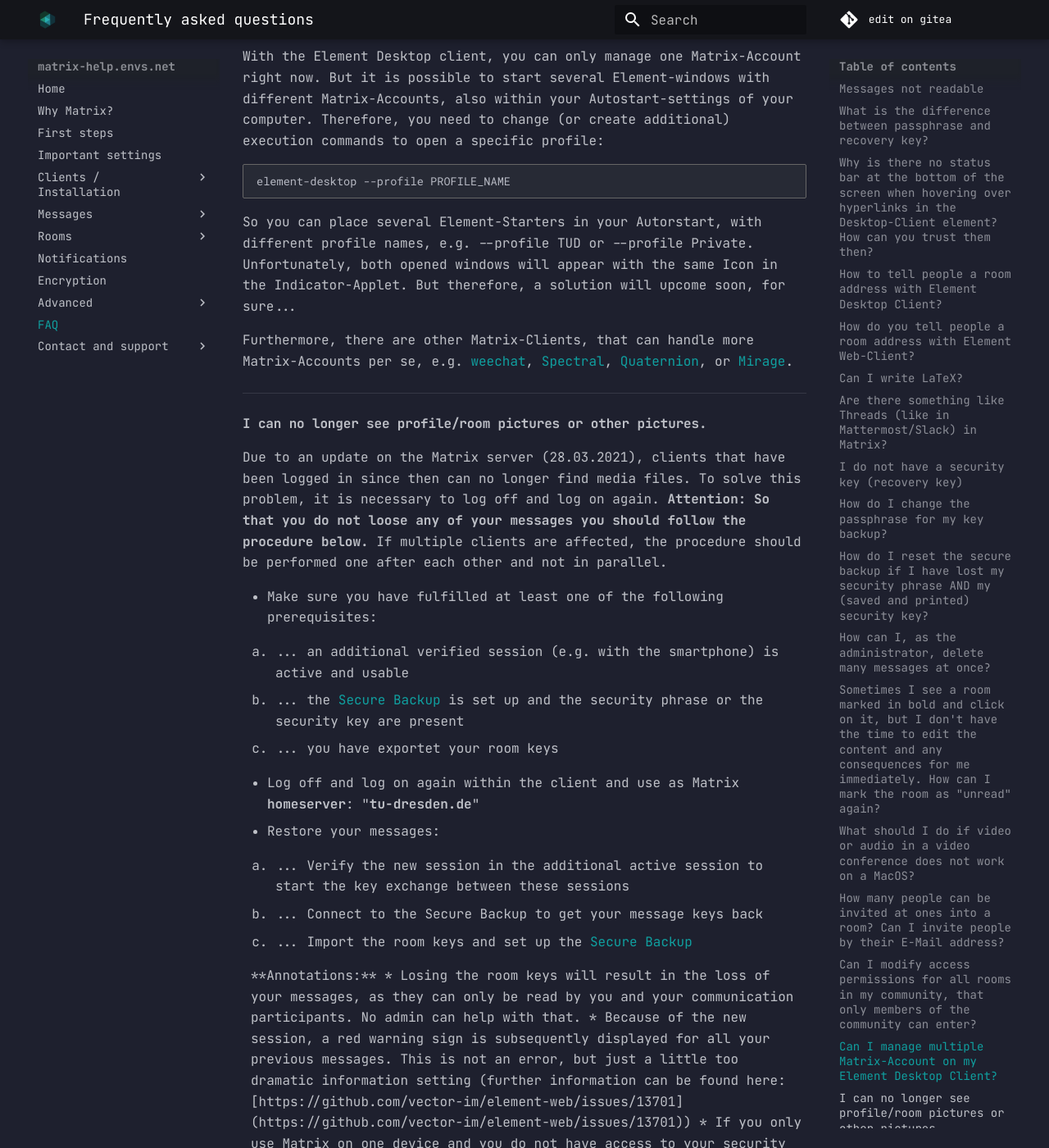
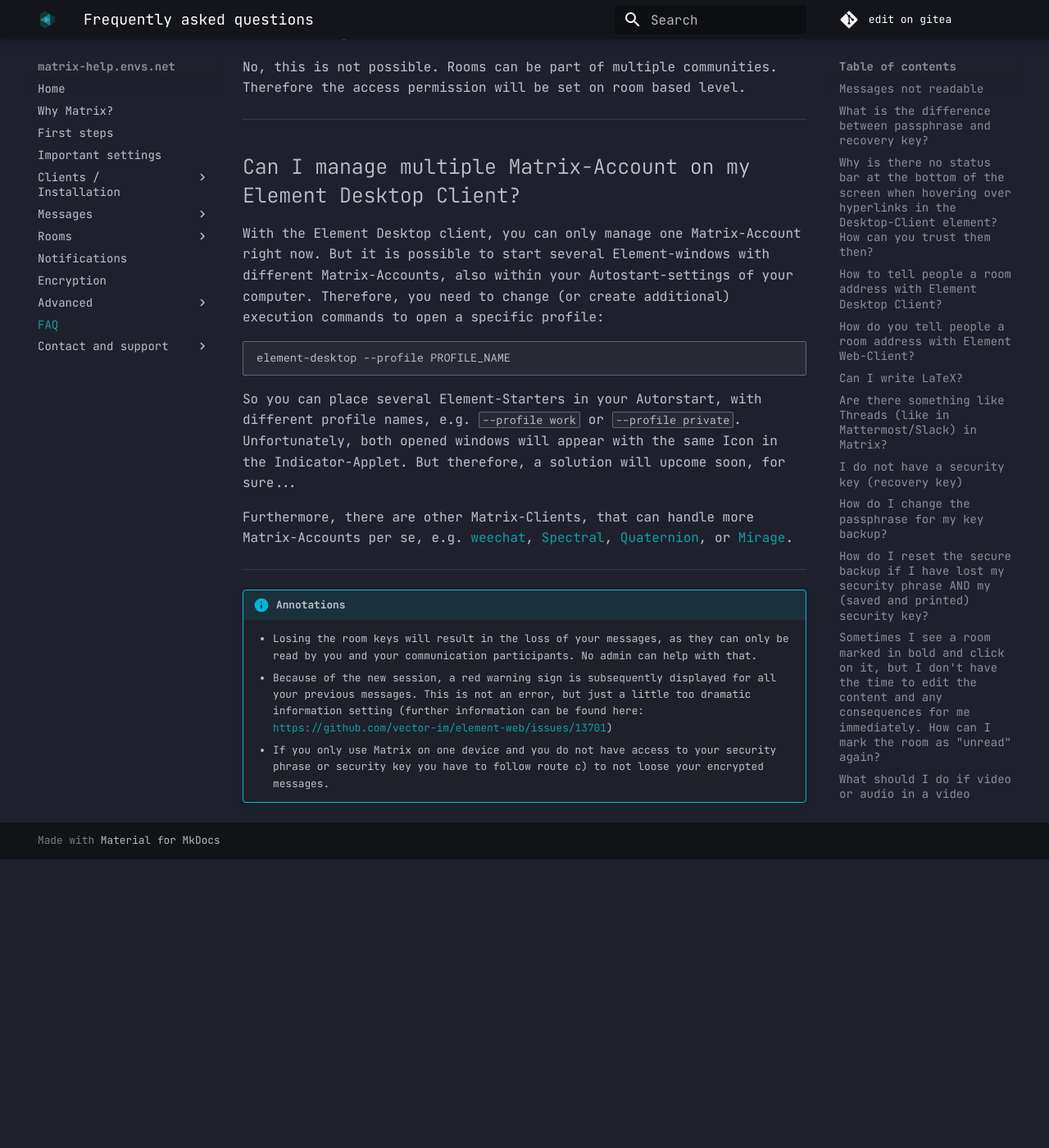
Before and after one commit to envs-net/matrix-doc, an MkDocs documentation site: the page built from docs/faq.md, in a window 1280 px wide and 1400 px high, scrolled down 5117 px. Shown: the whole window at 82% size. Built offline with MkDocs 1.6.1 and Material for MkDocs 9.7.7, drawn with Linux system fonts in a browser that asks for light colours; after the commit the page ends 6165 px from its top, so only the background shows below that; some of the changed text lies outside the part shown.

Commit message:
update faq

````diff
--- a/docs/faq.md
+++ b/docs/faq.md
@@ -1,75 +1,67 @@
 ---
-menutitle: "FAQ"
 title: "Frequently asked questions"
-date: 2020-08-02T21:26:25+02:00
-draft: false
-weight: 200
+date: 2021-08-03T20:30:00+02:00
 ---
+
+# FAQ
+
 This is a collection of frequently asked questions and their answers. Some of the answers are not yet written. In these cases please ask in the matrix room `#envs:envs.net`.
 
-* [Messages not readable](#message-not-readable)
-* [What is the difference between passphrase and recovery key?](#securityphrase-vs-securitykey)
-* [Why is there no status bar at the bottom of the screen when hovering over hyperlinks in the Desktop-Client element? How can you trust them then?](#no-statusline)
-* [How to tell people a room address with Element Desktop Client?](#desktop-share-room)
-* [How do you tell people a room address with Element Web-Client?](#web-share-room)
-* [Can I write LaTeX?](#latex)
-* [Are there something like Threads (like in Mattermost/Slack) in Matrix?](#threads)
-* [I do not have a security key (recovery key)](#no-security-key)
-* [How do I change the passphrase for my key backup?](#change-securityphrase)
-* [How do I reset the secure backup if I have lost my security phrase AND my (saved and printed) security key?](#reset-securityphrase)
-* [How can I, as the administrator, delete many messages at once?](#delete-multiple-messages)
-* [Sometimes I see a room marked in bold and click on it, but I don't have the time to edit the content and any consequences for me immediately. How can I mark the room as "unread" again?](#mark-room-as-unread)
-* [What should I do if video or audio in a video conference does not work on a MacOS?](#apple-no-video)
-* [How many people can be invited at ones into a room? Can I invite people by their E-Mail address?](#how-many-invites-can-i-do)
-* [Can I modify access permissions for all rooms in my community, that only members of the community can enter?](#roompermissions-in-communities)
-* [Can I manage multiple Matrix-Account on my Element Desktop Client?](#multiple-accounts-element)
-* [I can no longer see profile/room pictures or other pictures.](#relogin)
-
-#### Messages not readable {#message-not-readable}
+## Messages not readable
   * At least one verified session must be open at all times, the easiest way to do this is to set up the Desktop Client or Element on a smartphone. These programs can be closed and restarted without having to log in again. Otherwise, a verified Matrix session can be created in a private web browser window by logging into Matrix there and verifying this session from an existing one. This window can be closed after about five minutes. The keys are transferred to the other Matrix clients by the verification process. This creates a ghost session which is then always open. Then all other clients can be logged out. Otherwise messages which are received in the period without open matrix session cannot be read later. This is to be solved in the future by means of the function dehydrated devices.
-  * Has the [Secure Backup](/secure-backup.md/#secure-backup) been set up properly?
+  * Has the [Secure Backup](/settings/#secure_backup) been set up properly?
   * Messages remain unreadable when matrix sessions are created and then the web browser window is simply closed without logging out. Solution: only possible for new messages: read this documentation.
 
 ***
-#### What is the difference between passphrase and recovery key? {#securityphrase-vs-securitykey}
+
+## What is the difference between passphrase and recovery key?
 The password that can access the key backup is called the recovery key and is very long, starts with a capital E and should be saved or printed after setup. Since this password is hard to remember in everyday life (e.g. when you are on the road, want to have a look at Matrix, but only have access to other computers) you can think of a (easy to remember) passphrase from which the recovery key can be calculated (in the browser/client) before trying to "open" the key backup.
 
 ***
-#### Why is there no status bar at the bottom of the screen when hovering over hyperlinks in the Desktop-Client element? How can you trust them then? {#no-statusline}
+
+## Why is there no status bar at the bottom of the screen when hovering over hyperlinks in the Desktop-Client element? How can you trust them then?
 In fact, the status bar is a popular test of the seriousness of hyperlinks you are trying to click on. In the Desktop Client element this is not possible, similar to the mobile clients. Here you can only right-click on the link and check the presented target page for seriousness.
 
 ***
-#### How to tell people a room address with Element Desktop Client? {#desktop-share-room}
+
+## How to tell people a room address with Element Desktop Client?
 With the matrix.to link, which you can see under the i for the room properties and another click on "Share room".
 
 ***
-#### How do you tell people a room address with Element Web-Client? {#web-share-room}
+
+## How do you tell people a room address with Element Web-Client?
 With the matrix.to link, which you can see under the i for the room properties and a further click on "Part room" and an exchange of the front matrix.to with matrix.tu-dresden.de
 
 ***
-#### Can I write LaTeX? {#latex}
-Yes, but it is an experimental feature right now. It will be available for everybody in a few weeks: https://github.com/vector-im/element-web/issues/1945
+
+## Can I write LaTeX?
+Yes, but it is an experimental feature right now. It will be available for everybody in a few weeks: [https://github.com/vector-im/element-web/issues/1945](https://github.com/vector-im/element-web/issues/1945)
 
 ***
-#### Are there something like Threads (like in Mattermost/Slack) in Matrix? {#threads}
-No, threads like in Mattermost or Slack are currently not existing in Matrix. The developers of Element are aware of this topic and planed it for future release. To get more information, follow their roadmap: https://github.com/vector-im/roadmap/projects/1
+
+## Are there something like Threads (like in Mattermost/Slack) in Matrix?
+No, threads like in Mattermost or Slack are currently not existing in Matrix. The developers of Element are aware of this topic and planed it for future release. To get more information, follow their roadmap: [https://github.com/vector-im/roadmap/projects/1](https://github.com/vector-im/roadmap/projects/1)
 
 ***
-#### I do not have a security key (recovery key) {#no-security-key}
-To do this, please check whether this has been set up at all. See [Secure backup](/settings.md/#secure-backup)
+
+## I do not have a security key (recovery key)
+To do this, please check whether this has been set up at all. See [Secure backup](/settings/#secure_backup)
 
 ***
-#### How do I change the passphrase for my key backup? {#change-securityphrase}
+
+## How do I change the passphrase for my key backup?
   * export the room keys for all matrix sessions except for one, which is still accessible, `Settings` -> `Security & Privacy` -> `Encryption`/`Cryptography`, here it is best to provide the matrix login password. Finally, log out by clicking on the user name in the upper left corner and log out. If you are asked whether you want the encrypted messages, click on 'I don't want my encrypted messages', because these keys have already been exported.
   * Under `Settings`-> `Security & Privacy` -> `Secure Backup` press first `Delete Backup`, afterwards the button `Reset` and may a clearing of the cache under `Settings`-> `Help & About` is necessary, as well a logging off and logging on again. If all this does not work, continue in the next point. The action was successful, if only the green 'Setup' button is displayed.
   * For all previously exported key backups, perform the manual import path
-  * Set up a new security backup. See [Secure backup](/settings.md/#secure-backup)
+  * Set up a new security backup. See [Secure backup](/settings/#secure_backup)
 
 ***
-#### How do I reset the secure backup if I have lost my security phrase AND my (saved and printed) security key? {#reset-securityphrase}
+
+## How do I reset the secure backup if I have lost my security phrase AND my (saved and printed) security key?
 Please execute the following:
+
   * export the room keys for all matrix sessions except for one, which is still accessible, `Settings` -> `Security & Privacy` -> `Encryption`/`Cryptography`, here it is best to provide the matrix login password. Finally, log out by clicking on the user name in the upper left corner and log out. If you are asked whether you want the encrypted messages, click on 'I don't want my encrypted messages', because these keys have already been exported.
-  * [Delete](/settings.md/#security--privacy) all sessions that are no longer accessible. the top one in bold is the current session, do not tick this one
+  * [Delete](/settings/#security_privacy) all sessions that are no longer accessible. the top one in bold is the current session, do not tick this one
   * Log off the last session
   * Write a message to the ServiceDesk with a request to delete the security keys from the database.
   * Wait for the answer
@@ -79,59 +71,43 @@ Please execute the following:
   * Under `Settings`-> `Security & Privacy` -> `Secure Backup` look if there is a green button `Setup` and no red buttons. If there are still red buttons, press first `Delete Backup`, afterwards the button `Reset` and may a clearing of the cache under `Settings`-> `Help & About` is necessary, as well a logging off and logging on again. Also it may be necessary to press the red button `Reset` under `Settings`-> `Security & Privacy` -> `Cross-Signing`. The action was successful, if for 'Secure Backup' and 'Cross-Signing' only the green 'Setup' button is displayed.
   * If all this does not work reply to the ticket with a request for a jitsi meeting
   * For all previously exported key backups, perform the manual import path
-  * Set up a new security backup. See [Secure backup](/settings.md/#secure-backup)
+  * Set up a new security backup. See [Secure backup](/settings/#secure_backup)
 
 ***
-#### How can I, as the administrator, delete many messages at once? {#delete-multiple-messages}
-?
 
-***
-#### Sometimes I see a room marked in bold and click on it, but I don't have the time to edit the content and any consequences for me immediately. How can I mark the room as "unread" again? {#mark-room-as-unread}
+## Sometimes I see a room marked in bold and click on it, but I don't have the time to edit the content and any consequences for me immediately. How can I mark the room as "unread" again?
 Unfortunately this is not possible in Element. As a workaround, you can mark the room as a favorite and notice yourself that your own favorites should be looked at again.
 
 ***
-#### What should I do if video or audio in a video conference does not work on a MacOS? {#apple-no-video}
+
+## What should I do if video or audio in a video conference does not work on a MacOS?
 Often Element does not have the rights to access the webcam and microphone. These can be assigned in the system settings under Security and Privacy.
 
 ***
-#### How many people can be invited at ones into a room? Can I invite people by their E-Mail address? {#how-many-invites-can-i-do}
-Mass invite by E-Mail is currently not supported in Element. If you want to mass invite, please send an request via the servicedesk, so we can assist. You can invite 100 people by their ZIH username yourself.
+
+## How many people can be invited at ones into a room? Can I invite people by their E-Mail address?
+Mass invite by E-Mail is currently not supported in Element.
 
 ***
-#### Can I modify access permissions for all rooms in my community, that only members of the community can enter? {#roompermissions-in-communities}
+
+## Can I modify access permissions for all rooms in my community, that only members of the community can enter?
 No, this is not possible. Rooms can be part of multiple communities. Therefore the access permission will be set on room based level.
 
 ***
-#### Can I manage multiple Matrix-Account on my Element Desktop Client? {#multiple-accounts-element}
+
+## Can I manage multiple Matrix-Account on my Element Desktop Client?
 With the Element Desktop client, you can only manage one Matrix-Account right now. But it is possible to start several Element-windows with different Matrix-Accounts, also within your Autostart-settings of your computer. Therefore, you need to change (or create additional) execution commands to open a specific profile:
 
 ```
 element-desktop --profile PROFILE_NAME
 ```
-So you can place several Element-Starters in your Autorstart, with different profile names, e.g. --profile TUD or --profile Private. Unfortunately, both opened windows will appear with the same Icon in the Indicator-Applet. But therefore, a solution will upcome soon, for sure...
+So you can place several Element-Starters in your Autorstart, with different profile names, e.g. `--profile work` or `--profile private`. Unfortunately, both opened windows will appear with the same Icon in the Indicator-Applet. But therefore, a solution will upcome soon, for sure...
 
 Furthermore, there are other Matrix-Clients, that can handle more Matrix-Accounts per se, e.g. [weechat](https://matrix.org/docs/projects/client/weechat-matrix), [Spectral](https://matrix.org/docs/projects/client/spectral), [Quaternion](https://matrix.org/docs/projects/client/quaternion), or [Mirage](https://matrix.org/docs/projects/client/mirage).
 
 ***
-#### I can no longer see profile/room pictures or other pictures. {#relogin}
-Due to an update on the Matrix server (28.03.2021), clients that have been logged in since then can no longer find media files. To solve this problem, it is necessary to log off and log on again. **Attention: So that you do not loose any of your messages you should follow the procedure below.** If multiple clients are affected, the procedure should be performed one after each other and not in parallel.
 
-<ul type="1">
-  <li>Make sure you have fulfilled at least one of the following prerequisites:</li>
-  <ol type="a">
-    <li>... an additional verified session (e.g. with the smartphone) is active and usable</li>
-    <li>... the <a href="/settings.md/#secure-backup">Secure Backup</a> is set up and the security phrase or the security key are present</li>
-    <li>... you have exportet your room keys</li>
-  </ol>
-  <li>Log off and log on again within the client and use as Matrix <strong>homeserver</strong>: "<strong>tu-dresden.de</strong>"</li>
-  <li>Restore your messages:</li>
-  <ol type="a">
-    <li>... Verify the new session in the additional active session to start the key exchange between these sessions</li>
-    <li>... Connect to the Secure Backup to get your message keys back</li>
-    <li>... Import the room keys and set up the <a href="/settings.md/#secure-backup">Secure Backup</a></li>
-  </ol>
-
-**Annotations:**
-* Losing the room keys will result in the loss of your messages, as they can only be read by you and your communication participants. No admin can help with that.
-* Because of the new session, a red warning sign is subsequently displayed for all your previous messages. This is not an error, but just a little too dramatic information setting (further information can be found here: [https://github.com/vector-im/element-web/issues/13701](https://github.com/vector-im/element-web/issues/13701))
-* If you only use Matrix on one device and you do not have access to your security phrase or security key you have to follow route c) to not loose your encrypted messages.
+!!! info "Annotations"
+    * Losing the room keys will result in the loss of your messages, as they can only be read by you and your communication participants. No admin can help with that.
+    * Because of the new session, a red warning sign is subsequently displayed for all your previous messages. This is not an error, but just a little too dramatic information setting (further information can be found here: [https://github.com/vector-im/element-web/issues/13701](https://github.com/vector-im/element-web/issues/13701))
+    * If you only use Matrix on one device and you do not have access to your security phrase or security key you have to follow route c) to not loose your encrypted messages.
````
